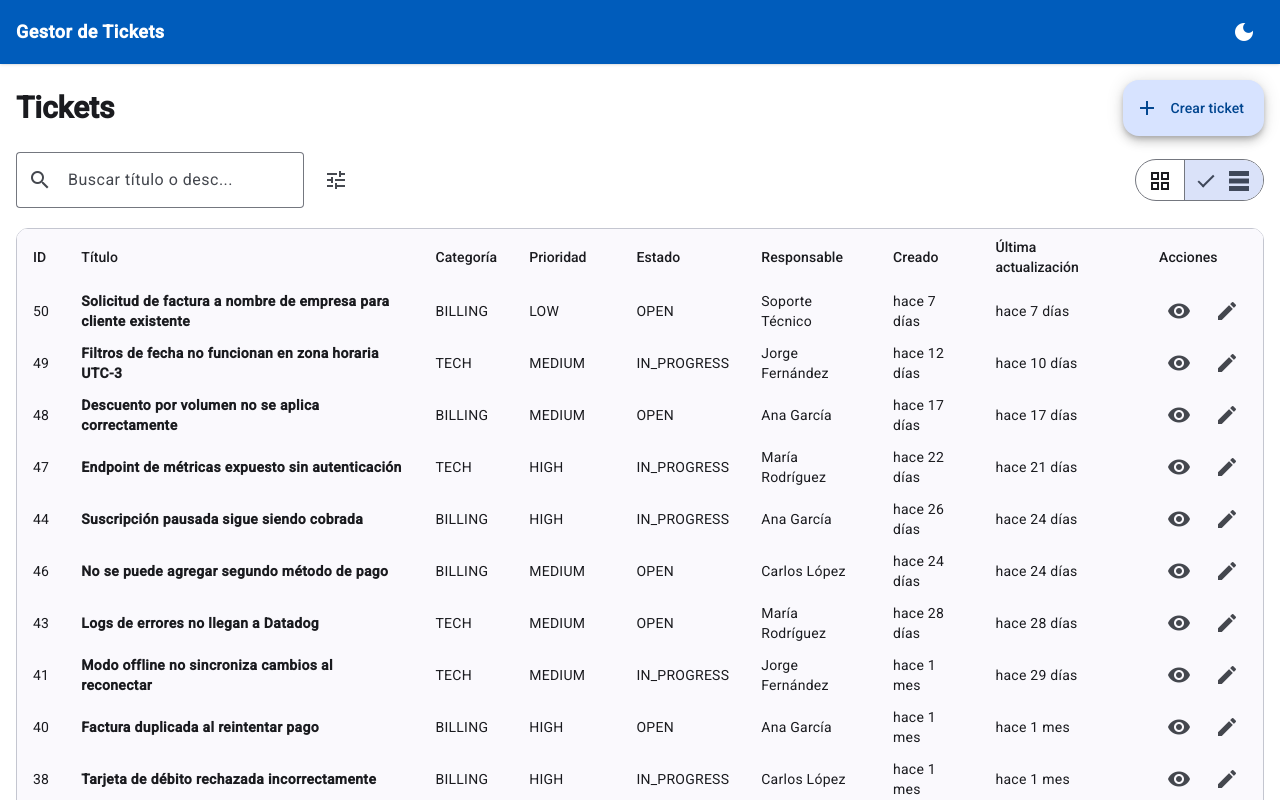
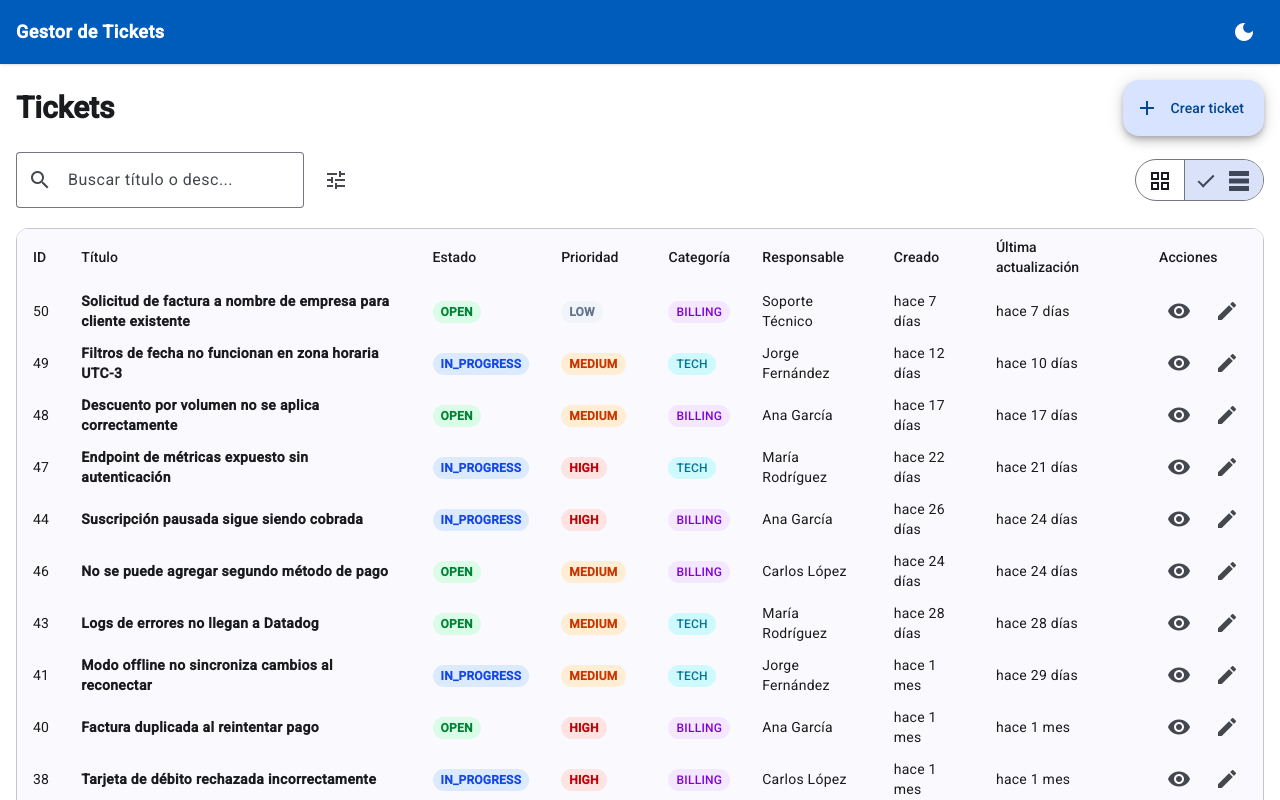
Before and after one commit to mniglesias/support-ticket-management, an Angular app: page /tickets in a window 1280 px wide. Both pictures are taken after a click on the radio button "table_rows". Built offline with nearby package versions, Linux system fonts and the light colour scheme.

Commit message:
styles: add color badges in ticket list (state, priority, categroy)

```diff
--- /dev/null
+++ b/src/app/features/tickets/data-access/models/ticket-badge.constants.ts
@@ -0,0 +1,17 @@
+export const STATUS_CLASSES: Record<string, string> = {
+  OPEN: 'bg-green-100 text-green-700',
+  IN_PROGRESS: 'bg-blue-100 text-blue-700',
+  DONE: 'bg-gray-100 text-gray-700',
+};
+
+export const PRIORITY_CLASSES: Record<string, string> = {
+  LOW: 'bg-slate-100 text-slate-500',
+  MEDIUM: 'bg-orange-100 text-orange-700',
+  HIGH: 'bg-red-100 text-red-700',
+};
+
+export const CATEGORY_CLASSES: Record<string, string> = {
+  BILLING: 'bg-purple-100 text-purple-700',
+  TECH: 'bg-cyan-100 text-cyan-700',
+  OTHER: 'bg-gray-100 text-gray-500',
+};
--- a/src/app/features/tickets/pages/ticket-list/ticket-cards/ticket-cards.component.html
+++ b/src/app/features/tickets/pages/ticket-list/ticket-cards/ticket-cards.component.html
@@ -54,7 +54,7 @@
                   class="p-1.5 rounded-full text-xs font-semibold"
                   [ngClass]="statusClasses[ticket.status]"
                 >
-                  {{ statusLabels[ticket.status] }}
+                  {{ ticket.status }}
                 </span>
                 <span
                   class="p-1.5 rounded-full text-xs font-semibold"
@@ -62,7 +62,10 @@
                 >
                   {{ ticket.priority }}
                 </span>
-                <span class="p-1.5 rounded-full text-xs font-medium bg-gray-100 text-gray-500">
+                <span
+                  class="p-1.5 rounded-full text-xs font-medium"
+                  [ngClass]="categoryClasses[ticket.category]"
+                >
                   {{ ticket.category }}
                 </span>
               </div>
--- a/src/app/features/tickets/pages/ticket-list/ticket-cards/ticket-cards.component.ts
+++ b/src/app/features/tickets/pages/ticket-list/ticket-cards/ticket-cards.component.ts
@@ -8,6 +8,11 @@ import { MatTooltipModule } from '@angular/material/tooltip';
 import { MatPaginatorModule, PageEvent } from '@angular/material/paginator';
 import { Ticket } from '../../../data-access/models/interfaces/ticket.interface';
 import { RelativeTimePipe } from '../../../../../shared/pipes/relative-time.pipe';
+import {
+  STATUS_CLASSES,
+  PRIORITY_CLASSES,
+  CATEGORY_CLASSES,
+} from '../../../data-access/models/ticket-badge.constants';
 
 @Component({
   selector: 'app-ticket-cards',
@@ -37,21 +42,7 @@ export class TicketCardsComponent {
   readonly retryClicked = output<void>();
   readonly pageChanged = output<PageEvent>();
 
-  readonly statusClasses: Record<string, string> = {
-    OPEN: 'bg-blue-100 text-blue-700',
-    IN_PROGRESS: 'bg-amber-100 text-amber-700',
-    DONE: 'bg-green-100 text-green-700',
-  };
-
-  readonly statusLabels: Record<string, string> = {
-    OPEN: 'Open',
-    IN_PROGRESS: 'In Progress',
-    DONE: 'Done',
-  };
-
-  readonly priorityClasses: Record<string, string> = {
-    LOW: 'bg-slate-100 text-slate-500',
-    MEDIUM: 'bg-orange-100 text-orange-700',
-    HIGH: 'bg-red-100 text-red-700',
-  };
+  readonly statusClasses = STATUS_CLASSES;
+  readonly priorityClasses = PRIORITY_CLASSES;
+  readonly categoryClasses = CATEGORY_CLASSES;
 }
--- a/src/app/features/tickets/pages/ticket-list/ticket-table/ticket-table.component.html
+++ b/src/app/features/tickets/pages/ticket-list/ticket-table/ticket-table.component.html
@@ -30,14 +30,18 @@
         </td>
       </ng-container>
 
-      <!-- Column Categoría -->
-      <ng-container matColumnDef="category">
-        <th mat-header-cell *matHeaderCellDef>Categoría</th>
+      <!-- Column Estado -->
+      <ng-container matColumnDef="status">
+        <th mat-header-cell *matHeaderCellDef>Estado</th>
         <td mat-cell *matCellDef="let ticket">
           @if (loading()) {
-            <div class="h-4 bg-gray-200 rounded-full animate-pulse w-16"></div>
+            <div class="h-5 bg-gray-200 rounded-full animate-pulse w-20"></div>
           } @else {
-            {{ ticket.category }}
+            <span
+              class="px-2 py-1 rounded-full text-xs font-semibold"
+              [ngClass]="statusClasses[ticket.status]"
+              >{{ ticket.status }}</span
+            >
           }
         </td>
       </ng-container>
@@ -49,19 +53,27 @@
           @if (loading()) {
             <div class="h-5 bg-gray-200 rounded-full animate-pulse w-16"></div>
           } @else {
-            {{ ticket.priority }}
+            <span
+              class="px-2 py-1 rounded-full text-xs font-semibold"
+              [ngClass]="priorityClasses[ticket.priority]"
+              >{{ ticket.priority }}</span
+            >
           }
         </td>
       </ng-container>
 
-      <!-- Column Estado -->
-      <ng-container matColumnDef="status">
-        <th mat-header-cell *matHeaderCellDef>Estado</th>
+      <!-- Column Categoría -->
+      <ng-container matColumnDef="category">
+        <th mat-header-cell *matHeaderCellDef>Categoría</th>
         <td mat-cell *matCellDef="let ticket">
           @if (loading()) {
-            <div class="h-5 bg-gray-200 rounded-full animate-pulse w-20"></div>
+            <div class="h-4 bg-gray-200 rounded-full animate-pulse w-16"></div>
           } @else {
-            {{ ticket.status }}
+            <span
+              class="px-2 py-1 rounded-full text-xs font-medium"
+              [ngClass]="categoryClasses[ticket.category]"
+              >{{ ticket.category }}</span
+            >
           }
         </td>
       </ng-container>
--- a/src/app/features/tickets/pages/ticket-list/ticket-table/ticket-table.component.ts
+++ b/src/app/features/tickets/pages/ticket-list/ticket-table/ticket-table.component.ts
@@ -1,5 +1,5 @@
 import { Component, input, output } from '@angular/core';
-import { DatePipe } from '@angular/common';
+import { DatePipe, NgClass } from '@angular/common';
 import { RouterModule } from '@angular/router';
 import { MatTableModule } from '@angular/material/table';
 import { MatSortModule, Sort } from '@angular/material/sort';
@@ -10,12 +10,18 @@ import { MatTooltipModule } from '@angular/material/tooltip';
 import { MatCardModule } from '@angular/material/card';
 import { Ticket } from '../../../data-access/models/interfaces/ticket.interface';
 import { RelativeTimePipe } from '../../../../../shared/pipes/relative-time.pipe';
+import {
+  STATUS_CLASSES,
+  PRIORITY_CLASSES,
+  CATEGORY_CLASSES,
+} from '../../../data-access/models/ticket-badge.constants';
 
 @Component({
   selector: 'app-ticket-table',
   standalone: true,
   imports: [
     DatePipe,
+    NgClass,
     RouterModule,
     MatTableModule,
     MatSortModule,
@@ -41,12 +47,16 @@ export class TicketTableComponent {
   readonly pageChanged = output<PageEvent>();
   readonly sortChanged = output<Sort>();
 
+  readonly statusClasses = STATUS_CLASSES;
+  readonly priorityClasses = PRIORITY_CLASSES;
+  readonly categoryClasses = CATEGORY_CLASSES;
+
   readonly displayedColumns: string[] = [
     'id',
     'title',
+    'status',
+    'priority',
     'category',
-    'priority',
-    'status',
     'assignee',
     'createdAt',
     'updatedAt',
```
